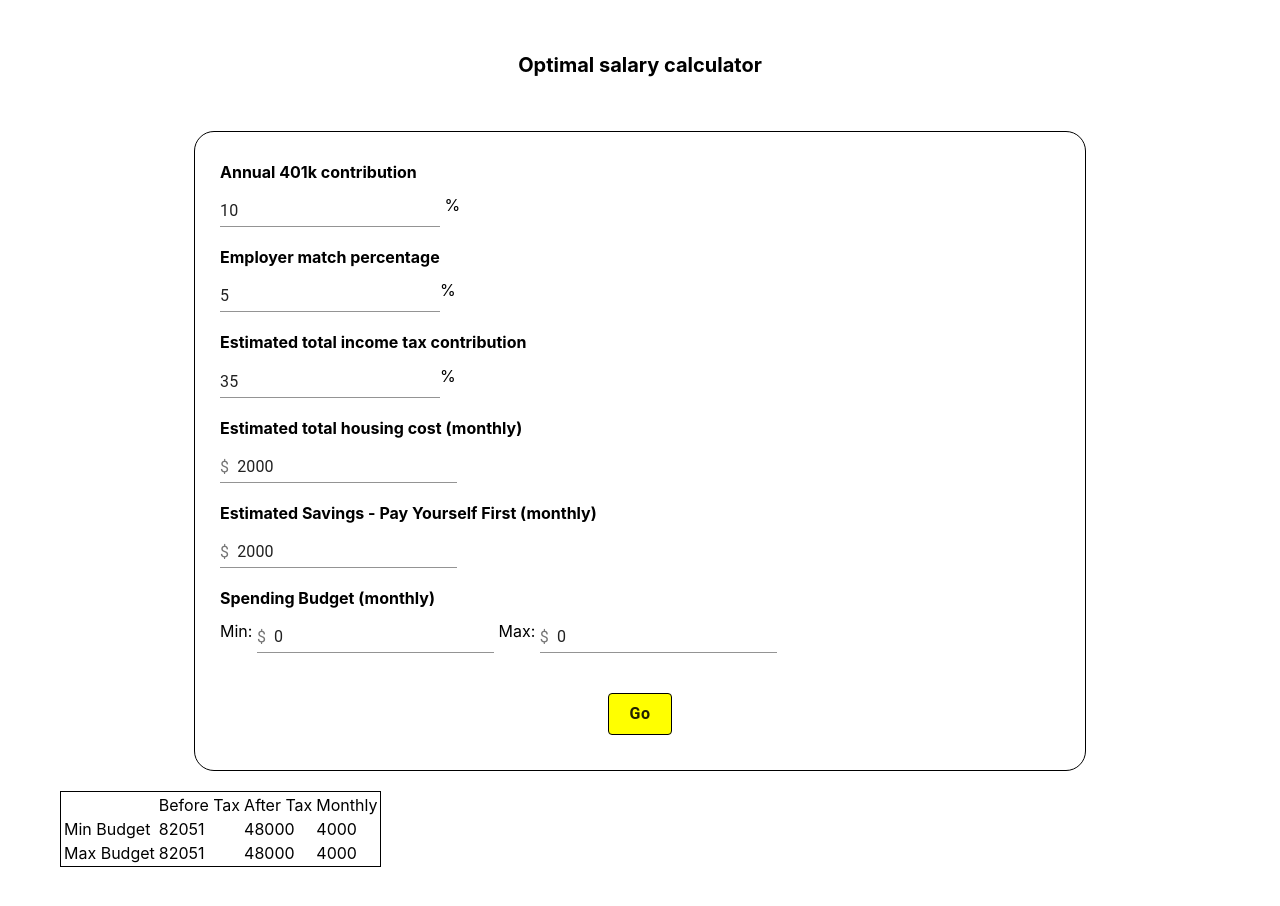
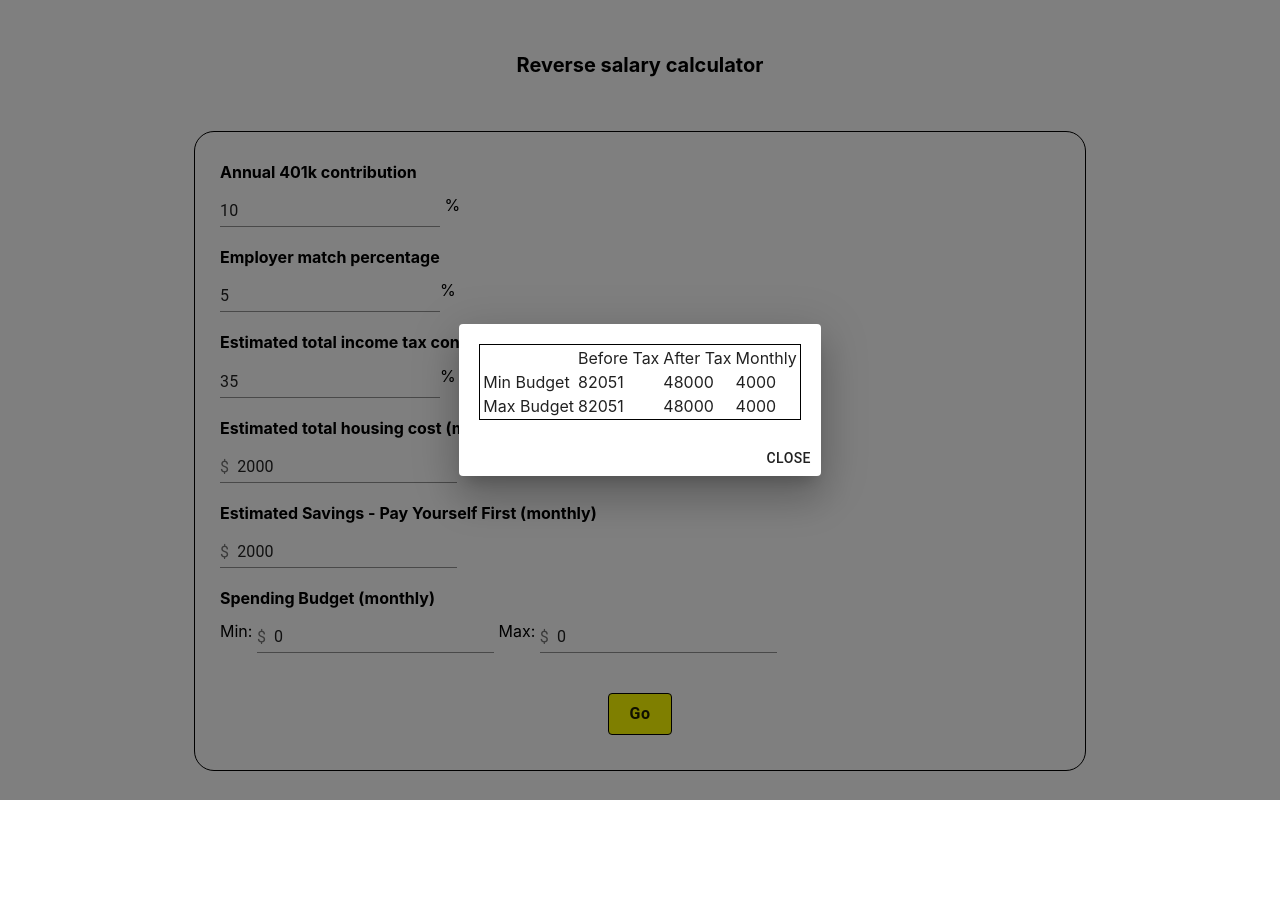
Before and after one commit to ingride-n/fire, a React (Create React App) app: page / in a window 1280 px wide. Both pictures are taken after a click on the button "Go". Shown: the top 906 px of the page. After the commit the page ends 811 px from the top, so only its background shows below. Built offline with nearby package versions, Linux system fonts and the light colour scheme.

Commit message:
Opened details of calculation in dialog box

```diff
--- a/src/App.js
+++ b/src/App.js
@@ -1,6 +1,6 @@
 import { makeStyles } from "@material-ui/core/styles";
 import './styles.css';
-import OptSalaryCalculator from "./OptSalaryCalculator";
+import ReverseSalaryCalculator from "./ReverseSalaryCalculator";
 
 const useStyles = makeStyles(() => ({
   button: {
@@ -18,7 +18,7 @@ function App() {
   const classes = useStyles();
   return (
     <div className="App">
-      <OptSalaryCalculator classes={classes}/>
+      <ReverseSalaryCalculator classes={classes}/>
       <div></div>
     </div>
   );
--- a/src/OptSalaryCalculator.js
+++ b/src/ReverseSalaryCalculator.js
@@ -1,8 +1,8 @@
 import { useState, useEffect } from "react";
-import { TextField, Button, InputAdornment } from "@material-ui/core";
+import { TextField, Button, InputAdornment, Dialog } from "@material-ui/core";
 import "./styles.css";
 
-function OptSalaryCalculator({ classes }) {
+function ReverseSalaryCalculator({ classes }) {
   const [data, setData] = useState({
     annual401k: "10",
     employerMatch: "5",
@@ -14,20 +14,20 @@ function OptSalaryCalculator({ classes }) {
       max: "0",
     },
   });
-  const [done, setDone] = useState(false);
+  const [openDetails, setOpenDetails] = useState(false);
   const [salary, setSalary] = useState({
-    preTax: null,
-    postTax: null,
+    preTax: [],
+    postTax: [],
   });
 
   const calculate = (budget) => {
     // (gross pay * (1 - retirement)) * (1-total tax) = x
     // housing cost + budget + savings = y
     // y * 12 = x
-    console.log(budget, data);
+    // console.log(budget, data);
     const after =
       (budget + parseInt(data.savings) + parseInt(data.housingCost)) * 12;
-    console.log(after);
+    // console.log(after);
     const before =
       after /
       (1 - parseInt(data.incomeTax) / 100) /
@@ -39,19 +39,19 @@ function OptSalaryCalculator({ classes }) {
     const minTotals = calculate(parseInt(data.budget.min));
     const maxTotals = calculate(parseInt(data.budget.max));
 
-    console.log(minTotals, maxTotals);
+    // console.log(minTotals, maxTotals);
 
-    setSalary((prevSalary) => ({
+    setSalary({
       preTax: [minTotals.preTax, maxTotals.preTax],
       postTax: [minTotals.postTax, maxTotals.postTax],
-    }));
-    setDone(true);
+    });
+    setOpenDetails(true);
   };
 
   return (
-    <div className="osc">
-      <h1>Optimal salary calculator</h1>
-      <div className="osc-form">
+    <div className="rsc">
+      <h1>Reverse salary calculator</h1>
+      <div className="rsc-form">
         <div>
           <h2>Annual 401k contribution</h2>
           <TextField
@@ -148,7 +148,24 @@ function OptSalaryCalculator({ classes }) {
           </Button>
         </center>
       </div>
-      {done ? (
+      <DetailsPopup
+        openDetails={openDetails}
+        setOpenDetails={setOpenDetails}
+        salary={salary}
+      />
+    </div>
+  );
+}
+
+export default ReverseSalaryCalculator;
+
+
+function DetailsPopup({ salary, openDetails, setOpenDetails }) {
+  return (
+    <Dialog open={openDetails} onClose={() => setOpenDetails(false)}>
+      <div>
+        <span>
+        </span>
         <div>
           <table>
             <thead>
@@ -175,11 +192,14 @@ function OptSalaryCalculator({ classes }) {
             </tbody>
           </table>
         </div>
-      ) : (
-        <div></div>
-      )}
-    </div>
+        <Button
+          // className={classes.button}
+          style={{ float: "right" }}
+          onClick={() => setOpenDetails(false)}
+        >
+          Close
+        </Button>
+      </div>
+    </Dialog>
   );
 }
-
-export default OptSalaryCalculator;
--- a/src/styles.css
+++ b/src/styles.css
@@ -22,7 +22,7 @@ table {
   flex-direction: column; */
 }
 
-.osc {
+.rsc {
   width: auto;
   padding: 40px;
   display: flex;
@@ -30,7 +30,7 @@ table {
   flex-direction: column;
 }
 
-.osc-form {
+.rsc-form {
   border: 1px solid black;
   align-self: center;
   padding: 10px 25px 35px 25px;
```
